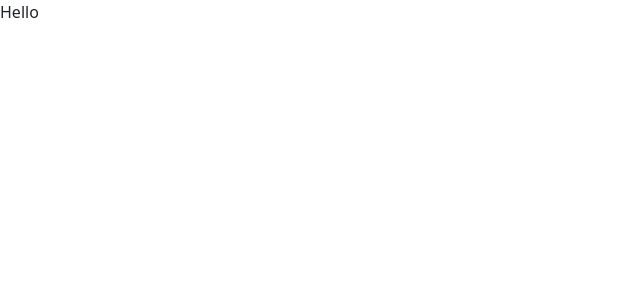
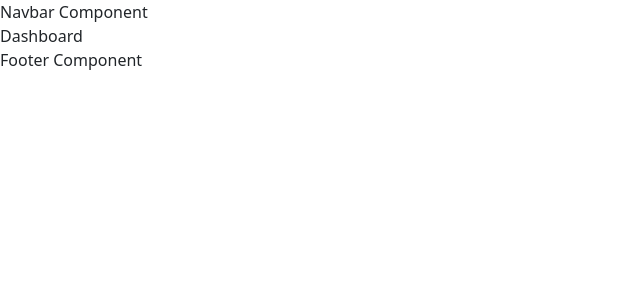
Before and after one commit to k99sharma/pet-station-frontend, a React (Create React App) app: page /dashboard in a window 1280 px wide. Shown: the top 300 px of the page, without its empty margins (0-640 px from the left). Built offline with nearby package versions, Linux system fonts and the light colour scheme.

Commit message:
feat(routes): routing is added
 routing is added using react-router-dom

 availabe routes,
 - home
 - login
 - logout
 - dashboard
 - not found
 - adoption list

 layout is created with footer and navbar

 TODO: implementation of mentioned components is pending

```diff
--- a/package.json
+++ b/package.json
@@ -12,6 +12,7 @@
 		"react": "^18.2.0",
 		"react-bootstrap": "^2.5.0",
 		"react-dom": "^18.2.0",
+		"react-router-dom": "^6.4.2",
 		"react-scripts": "5.0.1",
 		"web-vitals": "^2.1.4"
 	},
--- a/src/components/App.js
+++ b/src/components/App.js
@@ -1,8 +1,14 @@
+// importing components
+import Layout from './Layout/Layout';
+import RouteComponent from './Route';
+
 // App component
 function App() {
   return (
     <div className="App">
-      Hello
+      <Layout>
+        <RouteComponent />
+      </Layout>
     </div>
   );
 }
--- /dev/null
+++ b/src/components/Footer/Footer.js
@@ -0,0 +1,10 @@
+// footer components
+function Footer() {
+    return (
+        <div>
+            Footer Component
+        </div>
+    )
+}
+
+export default Footer;
--- /dev/null
+++ b/src/components/Layout/Layout.js
@@ -0,0 +1,20 @@
+// importing components
+import Footer from '../Footer/Footer';
+import Navbar from '../Navbar/Navbar';
+
+// eslint-disable-next-line react/prop-types
+function Layout({ children }) {
+    return (
+        <>
+            <Navbar />
+            <main>
+                {
+                    children
+                }
+            </main>
+            <Footer />
+        </>
+    )
+}
+
+export default Layout;
--- /dev/null
+++ b/src/components/Navbar/Navbar.js
@@ -0,0 +1,10 @@
+// navbar component
+function Navbar() {
+    return (
+        <div>
+            Navbar Component
+        </div>
+    )
+}
+
+export default Navbar;
--- /dev/null
+++ b/src/components/Route.js
@@ -0,0 +1,32 @@
+// importing components
+import {
+    BrowserRouter as Router,
+    Routes,
+    Route
+} from 'react-router-dom'
+
+// importing pages
+import Home from '../pages/Home/Home';
+import Login from '../pages/Login/Login';
+import Signup from '../pages/Signup/Signup';
+import Dashboard from '../pages/Dashboard/Dashboard';
+import AdoptionList from '../pages/AdoptionList/AdoptionList';
+import NotFound from '../pages/NotFound/NotFound';
+
+// Route component
+function RouteComponent() {
+    return (
+        <Router>
+            <Routes>
+                <Route exact path="/" element={<Home />} />
+                <Route exact path="/login" element={<Login />} />
+                <Route exact path="/signup" element={<Signup />} />
+                <Route exact path="/dashboard" element={<Dashboard />} />
+                <Route exact path="/adoptionList" element={<AdoptionList />} />
+                <Route exact path="*" element={<NotFound />} />
+            </Routes>
+        </Router>
+    )
+}
+
+export default RouteComponent;
--- /dev/null
+++ b/src/pages/AdoptionList/AdoptionList.js
@@ -0,0 +1,10 @@
+// adoption list function
+function AdoptionList() {
+    return (
+        <div className="adoptionList">
+            Adoption List Page
+        </div>
+    )
+}
+
+export default AdoptionList;
--- /dev/null
+++ b/src/pages/Dashboard/Dashboard.js
@@ -0,0 +1,10 @@
+// dashboard function
+function Dashboard() {
+    return (
+        <div className="dashboard">
+            Dashboard
+        </div>
+    )
+}
+
+export default Dashboard;
--- /dev/null
+++ b/src/pages/Home/Home.js
@@ -0,0 +1,10 @@
+// home component
+function Home() {
+    return (
+        <div className="home">
+            Home
+        </div>
+    )
+}
+
+export default Home;
--- /dev/null
+++ b/src/pages/Login/Login.js
@@ -0,0 +1,10 @@
+// signup components
+function Login() {
+    return (
+        <div className="signup">
+            Login Page
+        </div>
+    )
+}
+
+export default Login;
--- /dev/null
+++ b/src/pages/NotFound/NotFound.js
@@ -0,0 +1,10 @@
+// 404 component
+function NotFound() {
+    return (
+        <div className="notFound">
+            Not Found
+        </div>
+    )
+}
+
+export default NotFound;
--- /dev/null
+++ b/src/pages/Signup/Signup.js
@@ -0,0 +1,10 @@
+// signup components
+function Signup() {
+    return (
+        <div className="signup">
+            Signup Page
+        </div>
+    )
+}
+
+export default Signup;
```
Also changed, not shown: 1 other file (tests, documents, lock files or other folders).
